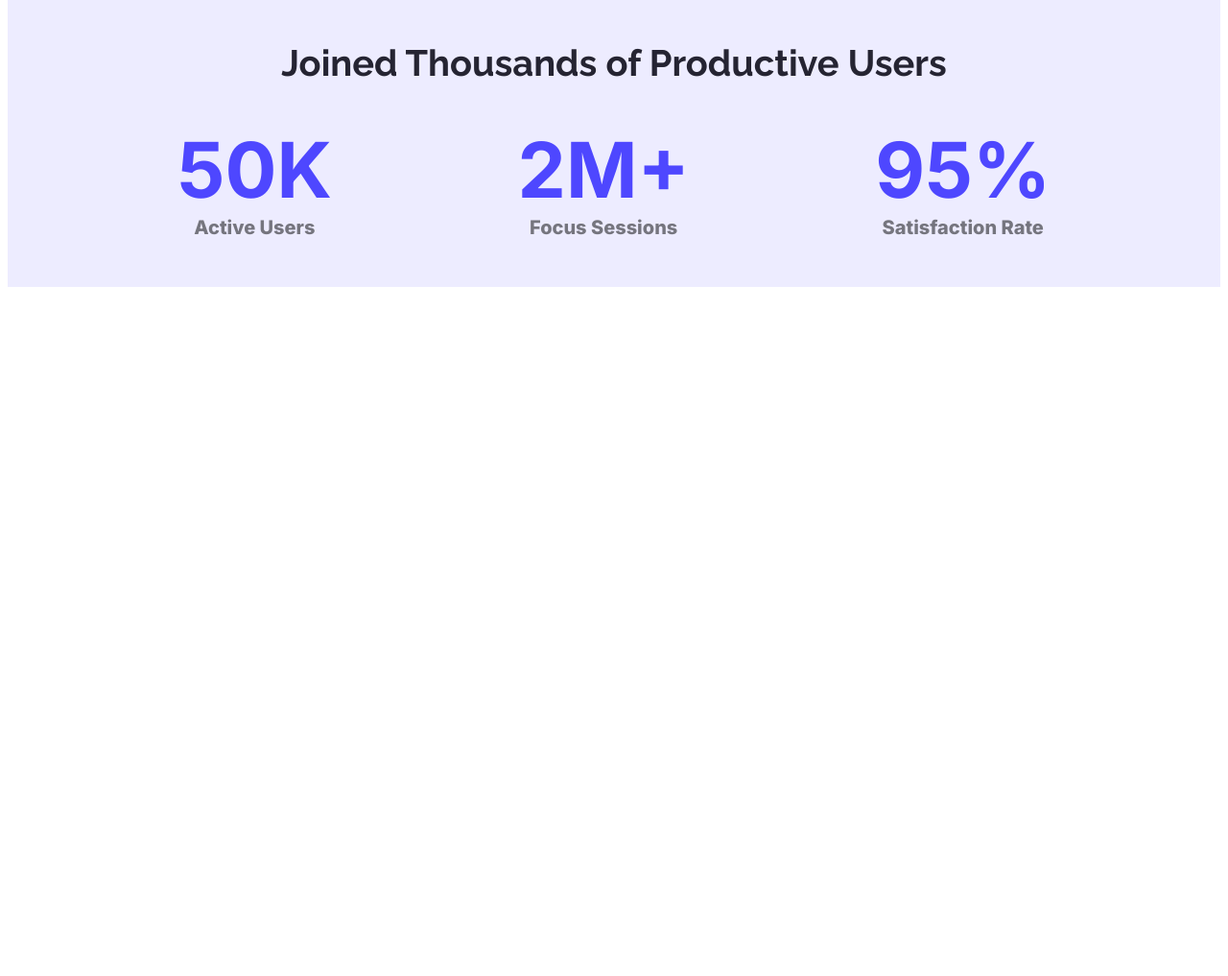
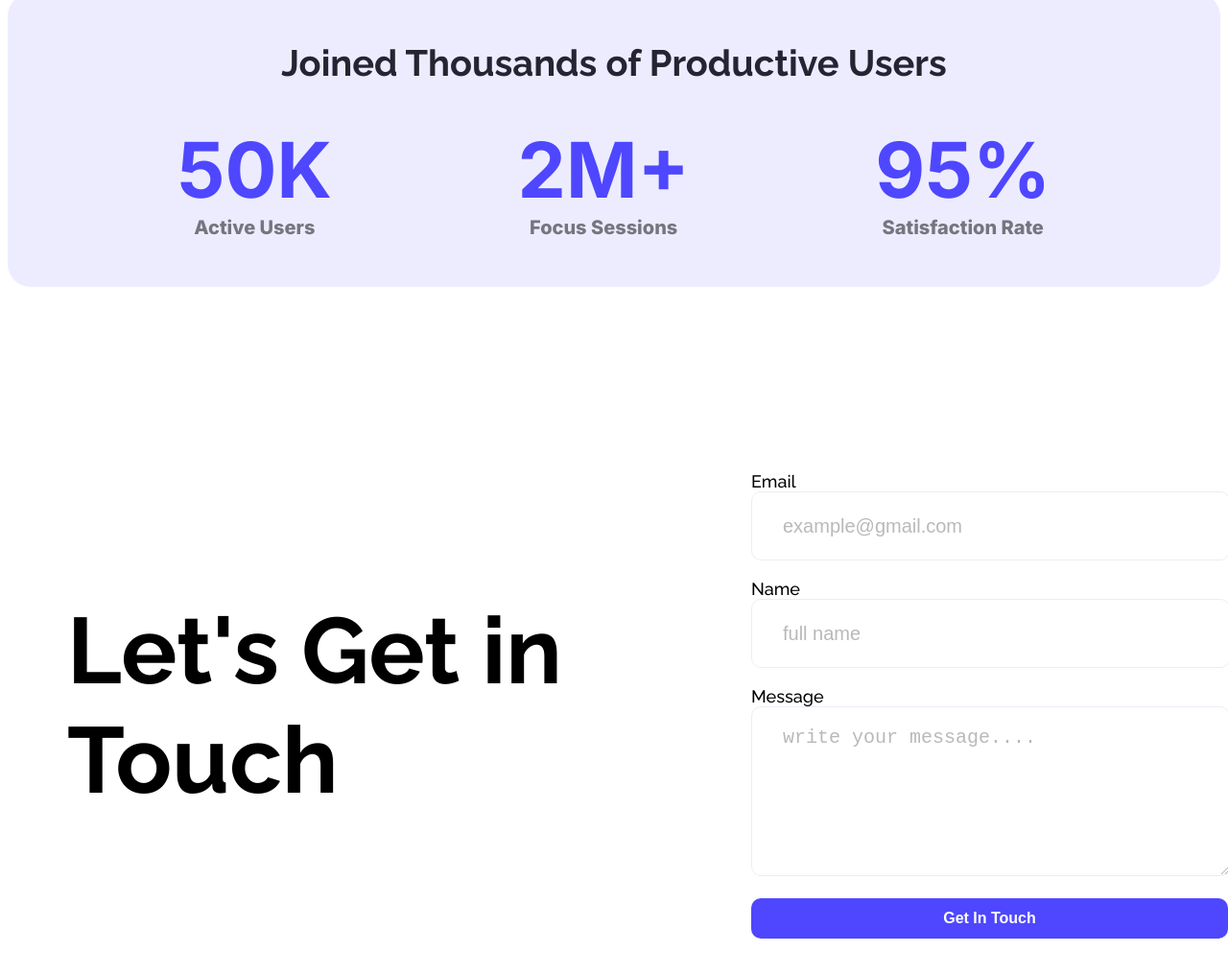
Before and after one commit to emran40989/assignment-01, a plain HTML site: page index.html in a window 1280 px wide. Shown: the part 1270-2287 px from the top of the page at 96% size. Before the commit the page ends 1577 px from the top, so only its background shows below. Drawn offline with Linux system fonts and the light colour scheme.

Commit message:
get in touch added

```diff
--- a/index.html
+++ b/index.html
@@ -42,19 +42,33 @@
                 <h3 class="productive-user-title">Joined Thousands of Productive Users</h3>
             </div>
             <div class="user-number-container inter">
-                <div class="number-container">
+                <div class="number-container inter">
                     <h3 class="user-number secondary-color">50K</h3>
                     <p class="user-info">Active Users</p>
                 </div>
-                <div class="number-container">
+                <div class="number-container inter">
                     <h3 class="user-number secondary-color">2M+</h3>
                     <p class="user-info">Focus Sessions</p>
                 </div>
-                <div class="number-container">
+                <div class="number-container inter">
                     <h3 class="user-number secondary-color">95%</h3>
                     <p class="user-info">Satisfaction Rate</p>
                 </div>
             </div>
+        </section>
+        <section class="get-in-touch">
+            <h1 class="in-touch-title">Let's Get in Touch</h1>
+            <form class="form">
+                <label for="email">Email</label>
+                <input type="email" id="email" name="email" placeholder="example@gmail.com">
+
+                <label for="name">Name</label>
+                <input type="text" id="name" name="name" placeholder="full name">
+
+                <label for="message">Message</label>
+                <textarea name="message" id="message" rows="3" placeholder="write your message...."></textarea>
+                <button class="button bttn">Get In Touch</button>
+            </form>
         </section>
     </main>
     <footer>
--- a/styles/style.css
+++ b/styles/style.css
@@ -1,3 +1,7 @@
+body{
+    background-color: #FFFFFF80;
+}
+
 /* shared style */
 .primary-font{
   font-family: "Raleway", sans-serif;
@@ -119,6 +123,7 @@ nav a{
     padding: 50px 80px;
     margin: 0 auto;
     background-color: #4E47FF1A;
+    border-radius: 24px;
 }
 
 .productive-user-title{
@@ -150,3 +155,59 @@ nav a{
     opacity: 50%;
     margin: 0;
 }
+
+
+/* get in touch */
+.get-in-touch{
+    display: flex;
+    justify-content: space-between;
+    gap: 185px;
+    align-items: center;
+    max-width: 1140px;
+    margin: 192px auto;
+    padding: 0px;
+}
+
+.in-touch-title{
+    font-size: 97px;
+    font-weight: bold;
+    color: #000000;
+    min-width: 528px;
+    margin: 0;
+    padding: 0;
+}
+
+label, input{
+    display: block;
+}
+
+form{
+    min-width: 497px;
+}
+
+input, textarea {
+    margin-bottom: 19px;
+    padding: 20px 32px;
+    width: 433px;
+    height: 30px;
+    font-size: 20px;
+    color:#000000;
+    opacity: 50%;
+    background-color:#FFFFFF;
+    border: 1px solid #D6DDED;
+    border-radius: 10px;
+}
+
+textarea{
+    height: 135px;
+}
+
+label{
+    color: #000000;
+    font-size: 18px;
+    font-weight: 500;
+}
+
+.bttn{
+    width: 497px;
+}
```
